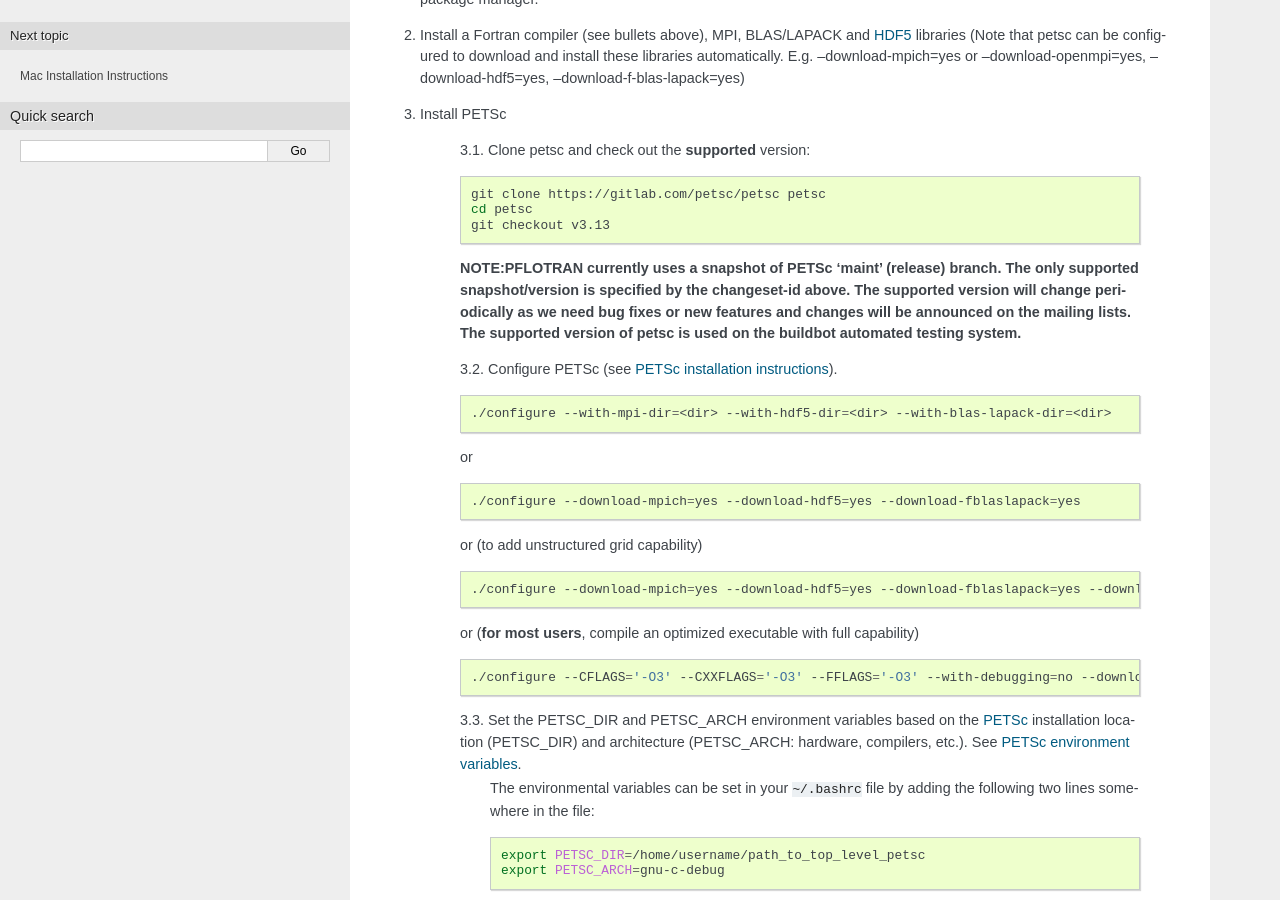
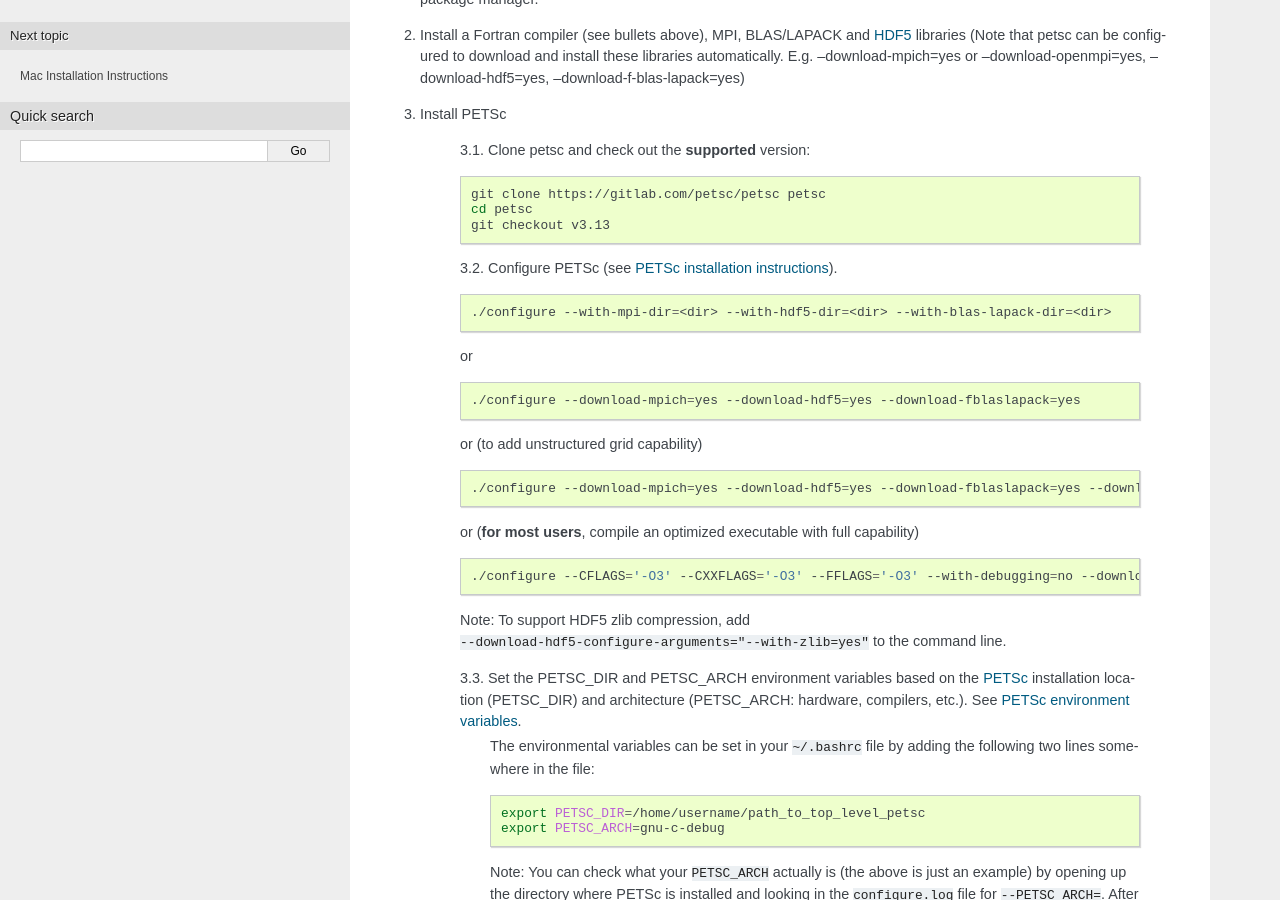
Before and after one commit to Miracloon/pflotran-documentation, a Sphinx documentation site: the page built from source/user_guide/how_to/installation/linux.rst, in a window 1280 px wide and 900 px high, scrolled down 440 px. Built offline with Sphinx 7.4.7, drawn with Linux system fonts in a browser that asks for light colours.

Commit message:
modified Moise's PR

```diff
--- a/source/user_guide/how_to/installation/linux.rst
+++ b/source/user_guide/how_to/installation/linux.rst
@@ -36,14 +36,6 @@ Installation Instructions
         cd petsc
         git checkout v3.13
 
-
-    **NOTE:PFLOTRAN currently uses a snapshot of PETSc 'maint' (release)**
-    **branch. The only supported snapshot/version is specified by the**
-    **changeset-id above. The supported version will change periodically as**
-    **we need bug fixes or new features and changes will be announced on the**
-    **mailing lists. The supported version of petsc is used on the buildbot**
-    **automated testing system.**
-
     3.2. Configure PETSc (see `PETSc installation instructions`_).
 
     .. code-block:: bash
@@ -66,7 +58,9 @@ Installation Instructions
 
     .. code-block :: bash
 
-        ./configure --CFLAGS='-O3' --CXXFLAGS='-O3' --FFLAGS='-O3' --with-debugging=no --download-mpich=yes --download-hdf5=yes --download-hdf5-configure-arguments="--with-zlib=yes" --download-fblaslapack=yes --download-metis=yes --download-parmetis=yes
+        ./configure --CFLAGS='-O3' --CXXFLAGS='-O3' --FFLAGS='-O3' --with-debugging=no --download-mpich=yes --download-hdf5=yes --download-fblaslapack=yes --download-metis=yes --download-parmetis=yes
+
+    Note: To support HDF5 zlib compression, add ``--download-hdf5-configure-arguments="--with-zlib=yes"`` to the command line.
 
     3.3. Set the PETSC_DIR and PETSC_ARCH environment variables based on the PETSc_ installation location (PETSC_DIR) and architecture (PETSC_ARCH: hardware, compilers, etc.).  See `PETSc environment variables`_.
          The environmental variables can be set in your ``~/.bashrc`` file by adding
```
